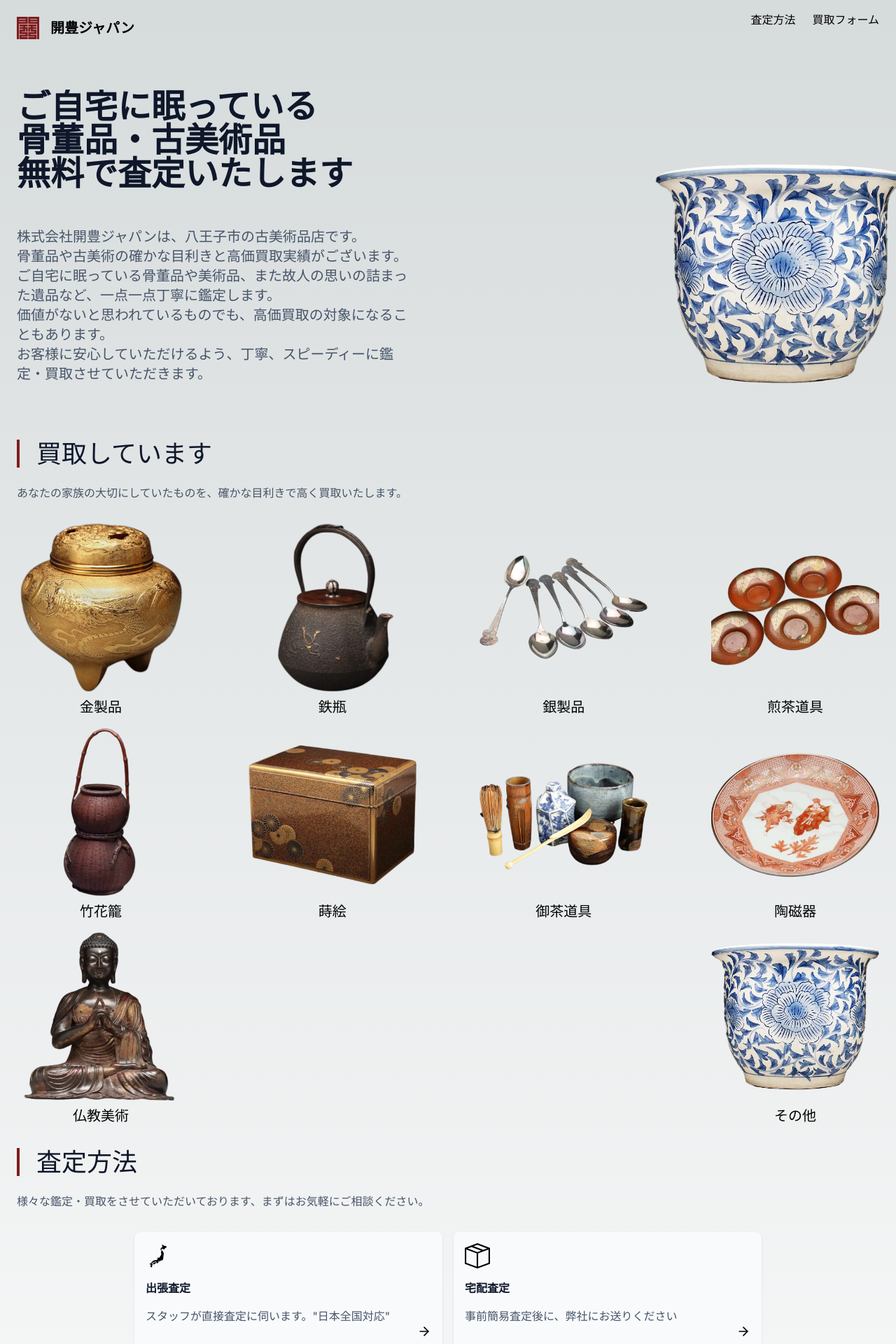
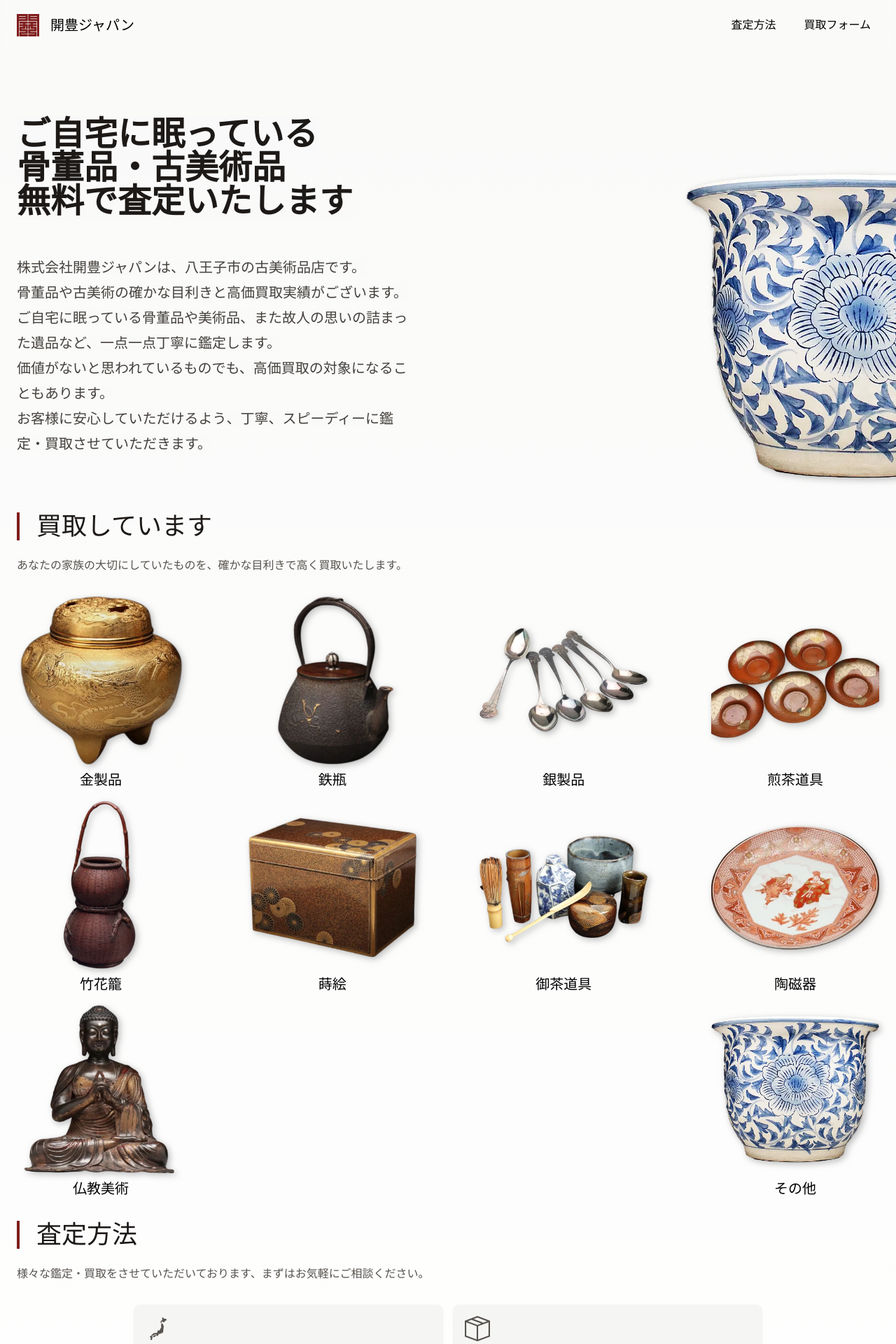
Before and after one commit to staff-kaihojpn/hp-kaiho, a Next.js app: page / in a window 1280 px wide. Shown: the top 1920 px of the page at 70% size. Built offline with nearby package versions, Linux system fonts and the light colour scheme; a web font is replaced by a local one.

Commit message:
dev: sections

```diff
--- a/app/_components/Card.tsx
+++ b/app/_components/Card.tsx
@@ -15,9 +15,9 @@ export function Card({title, icon: Icon, description, className}: CardProps) {
   return (
     <div className={classNames('shadow rounded-lg p-4', className)}>
       <div className='flex flex-col'>
-        {Icon && <div><Icon className='text-4xl'/></div>}
-        {title && <h2 className='font-bold text-slate-900 mt-4'>{title}</h2>}
-        {description && <p className=' text-slate-600 mt-4'>{description}</p>}
+        {Icon && <div><Icon className='text-4xl text-stone-600'/></div>}
+        {title && <h2 className='font-bold text-stone-900 mt-4'>{title}</h2>}
+        {description && <p className=' text-stone-600 mt-4'>{description}</p>}
 
         <div className="ml-auto text-xl">
           <LuArrowRight />
@@ -42,9 +42,9 @@ export function ReviewCard({title, icon: Icon, description, className, rating}:
           </div>
         }
         <div className='flex-1'>
-          {title && <h2 className='font-bold text-slate-900 mt-4'>{title}</h2>}
+          {title && <h2 className='font-bold text-stone-900 mt-4'>{title}</h2>}
           {rating && <div>{rating}</div>}
-          {description && <p className=' text-slate-600 mt-4'>{description}</p>}
+          {description && <p className=' text-stone-600 mt-4'>{description}</p>}
         </div>
       </div>
     </div>
--- a/app/_components/Footer.tsx
+++ b/app/_components/Footer.tsx
@@ -15,7 +15,7 @@ export default function Footer({className, children}: FooterProps) {
       <div className='flex flex-col gap-8 justify-between items-center'>
 
         <div className='flex flex-col gap-4 items-center pt-10'>
-          <Link href='/'>
+          <Link href='/' aria-label='to home'>
             <Logo className={"fill-white"} width={80} height={80} />
           </Link>
           <h1 className=''>開豊ジャパン</h1>
--- a/app/_components/Header.tsx
+++ b/app/_components/Header.tsx
@@ -12,14 +12,14 @@ export type HeaderProps = {
 
 export default function Header({className, children}: HeaderProps) {
   return (
-    <header className={classNames("py-4 px-6 flex justify-between items-center z-20", className)}>
+    <header className={classNames("py-4 px-6 flex justify-between items-center z-20 backdrop-blur", className)}>
       <div className='flex gap-4 items-center'>
-        <Link href='/'>
+        <Link href='/' aria-label='to home' >
           <Logo className={"fill-red-900"} width={32} height={32} />
         </Link>
 
         <Link href='/'>
-          <h1 className='text-xl font-bold'>開豊ジャパン</h1>
+          <h1 className='text-xl'>開豊ジャパン</h1>
         </Link>
       </div>
 
--- a/app/_components/Heading.tsx
+++ b/app/_components/Heading.tsx
@@ -11,8 +11,8 @@ export type HeadingProps = {
 export default function Heading({title, description, className}: HeadingProps) {
   return (
     <div className={classNames("py-8", className)}>
-      {title && <h2 className='text-4xl text-slate-900 border-l-4 border-red-900 pl-6'>{title}</h2>}
-      {description && <p className='text-slate-600 mt-6'>{description}</p>}
+      {title && <h2 className='text-4xl text-stone-900 border-l-4 border-red-900 pl-6'>{title}</h2>}
+      {description && <p className='text-stone-600 mt-6'>{description}</p>}
     </div>
   )
 }
--- a/app/_components/Hero.tsx
+++ b/app/_components/Hero.tsx
@@ -6,9 +6,11 @@ export type HeroProps = {
 export default function Hero({}: HeroProps) {
   const heading = {
     title:
-`ご自宅に眠っている
+`
+ご自宅に眠っている
 骨董品・古美術品
-無料で査定いたします`,
+無料で査定いたします
+`,
     description:
 `
 株式会社開豊ジャパンは、八王子市の古美術品店です。
@@ -20,13 +22,23 @@ export default function Hero({}: HeroProps) {
   }
   return (
     <section>
-      <div className='relative px-6 my-12 overflow-hidden'>
+      <div className='relative px-6 py-12 overflow-hidden'>
         <div className='max-w-xl relative z-10 break-words whitespace-pre-wrap'>
-          {heading.title && <h2 className='text-3xl md:text-5xl font-bold text-slate-900'>{heading.title}</h2>}
-          {heading.description && <p className='md:text-xl text-slate-600 mt-6'>{heading.description}</p>}
+          {heading.title &&
+            <h2 className='text-3xl md:text-5xl font-bold text-stone-900 leading-[3rem]'>
+              <span className='bg-stone-50/70'>{heading.title}</span>
+            </h2>
+          }
+          {heading.description &&
+            <p className='md:text-xl text-stone-700 mt-4 leading-7 md:leading-9'>
+              <span className='bg-stone-50/70'>
+                {heading.description}
+              </span>
+            </p>}
         </div>
-        <Image className='absolute bottom-0 -right-4' src={'/hero_1.webp'} width={360} height={360} style={{objectFit:'contain'}} alt={'logo image'} />
-
+        <div className='pb-4 absolute bottom-0 -right-[200px] '>
+          <Image className='transition-filter-shadow filter-shadow-md hover:filter-shadow-lg' src={'/hero_1.webp'} width={500} height={500} style={{objectFit:'contain'}} alt={'logo image'} />
+        </div>
       </div>
     </section>
   )
--- a/app/_components/Nav.tsx
+++ b/app/_components/Nav.tsx
@@ -3,7 +3,7 @@ import Link from "next/link"
 
 export const pages = [
   { name: '査定方法', href: '/assessment'},
-  { name: '買取フォーム', href: '/form'},
+  { name: '買取フォーム', href: '/'},
 ]
 
 export type NavProps = {
@@ -14,13 +14,14 @@ export type NavProps = {
 export default function Nav({className, children}: NavProps) {
   return (
     <nav className={classNames(className)}>
-      <ul className='flex gap-6 items-center'>
+      <ul className='flex gap-4 items-center'>
         {pages.map(({name, href}) => (
-          <Link href={href} key={name}>
-            <li className="h-12">
-              {name}
+            <li key={name} >
+              <Link className="block py-2 px-3" href={href} >
+                {name}
+              </Link>
             </li>
-          </Link>
+
         ))}
       </ul>
     </nav>
--- a/app/_components/Section.tsx
+++ b/app/_components/Section.tsx
@@ -1,6 +1,6 @@
 import {GiJapan} from 'react-icons/gi'
 import {TfiPackage} from 'react-icons/tfi'
-import {GrMailOption} from 'react-icons/gr'
+import {AiOutlineMail} from 'react-icons/ai'
 import {SiLine} from 'react-icons/si'
 import {Card} from './Card'
 import Heading from './Heading'
@@ -35,7 +35,7 @@ export function Items() {
         {items.map((item, i) => (
           <div className='flex flex-col gap-2' key={i}>
             <div className='relative w-36 aspect-square sm:w-48 md:w-60'>
-              <Image className='' src={item.src} fill style={{objectFit:'contain'}} alt={item.name} />
+              <Image className='transition-filter-shadow filter-shadow-md hover:filter-shadow-lg' src={item.src} fill style={{objectFit:'contain'}} alt={item.name} />
             </div>
             <h3 className='text-center text-xl'>{item.name}</h3>
           </div>
@@ -58,7 +58,7 @@ export function Assessments() {
   const cards = [
     {title:'出張査定' , description:'スタッフが直接査定に伺います。"日本全国対応"' , icon:GiJapan},
     {title:'宅配査定' , description:'事前簡易査定後に、弊社にお送りください' , icon:TfiPackage},
-    {title:'メール査定' , description:'メールに写真を添付' , icon:GrMailOption},
+    {title:'メール査定' , description:'メールに写真を添付' , icon:AiOutlineMail},
     {title:'LINE査定' , description:'LINEから写真を送るだけ' , icon:SiLine},
   ]
   return (
@@ -66,7 +66,7 @@ export function Assessments() {
       <Heading {...heading}></Heading>
       <div className='grid grid-cols-2 gap-4 mx-auto max-w-4xl'>
         {cards.map((card, i) => (
-          <Card className='flex-1 bg-slate-50 hover:shadow-lg cursor-pointer' {...card} key={i} />
+          <Card className='flex-1 bg-stone-100 hover:shadow-lg cursor-pointer' {...card} key={i} />
         ))}
       </div>
     </section>
--- a/app/globals.css
+++ b/app/globals.css
@@ -4,10 +4,11 @@
 
 :root {
   --foreground-rgb: 0, 0, 0;
-  --background-start-rgb: 214, 219, 220;
+  --background-start-rgb: 250, 250, 249;
   --background-end-rgb: 255, 255, 255;
 }
 
+/*
 @media (prefers-color-scheme: dark) {
   :root {
     --foreground-rgb: 255, 255, 255;
@@ -15,12 +16,17 @@
     --background-end-rgb: 0, 0, 0;
   }
 }
+*/
 
 h1 {
   font-family: var(--font-yuji-syuku);
 }
+h2,h3,h4,h5,h6 {
+  font-family: "Times New Roman", "YuMincho", "Hiragino Mincho ProN", "Yu Mincho", "MS PMincho", serif;
+}
 
 body {
+  font-family: "Helvetica Neue", "Helvetica", "Hiragino Sans", "Hiragino Kaku Gothic ProN", "Arial", "Yu Gothic", "Meiryo", sans-serif;
   display: flex;
   flex-direction: column;
   min-height: 100dvh;
@@ -32,3 +38,20 @@ body {
     )
     rgb(var(--background-start-rgb));
 }
+
+
+
+
+@layer utilities {
+  .filter-shadow-md {
+    filter: drop-shadow(3px 3px 5px rgba(160, 160, 160, 0.7));
+  }
+  .filter-shadow-lg {
+    filter: drop-shadow(7px 7px 7px rgba(160, 160, 160, 0.7));
+  }
+  .transition-filter-shadow {
+    transition-property: filter;
+    transition-timing-function: cubic-bezier(0.4, 0, 0.2, 1);
+    transition-duration: 200ms;
+  }
+}
--- a/app/layout.tsx
+++ b/app/layout.tsx
@@ -27,7 +27,7 @@ export default function RootLayout({
 }) {
   return (
     <html lang="ja" className={classNames([yuji_syuku.variable])}>
-      <body className={classNames([inter.className])}>
+      <body className={classNames(/*[inter.className]*/)}>
         <Header className='sticky top-0'/>
         <div className="h-full mb-auto">
           {children}
--- a/app/page.tsx
+++ b/app/page.tsx
@@ -10,7 +10,7 @@ export default function Home() {
       <Hero />
       <Items />
       <Assessments />
-      <HelloWorld />
+      {/*<HelloWorld />*/}
 
     </>
   )
```
